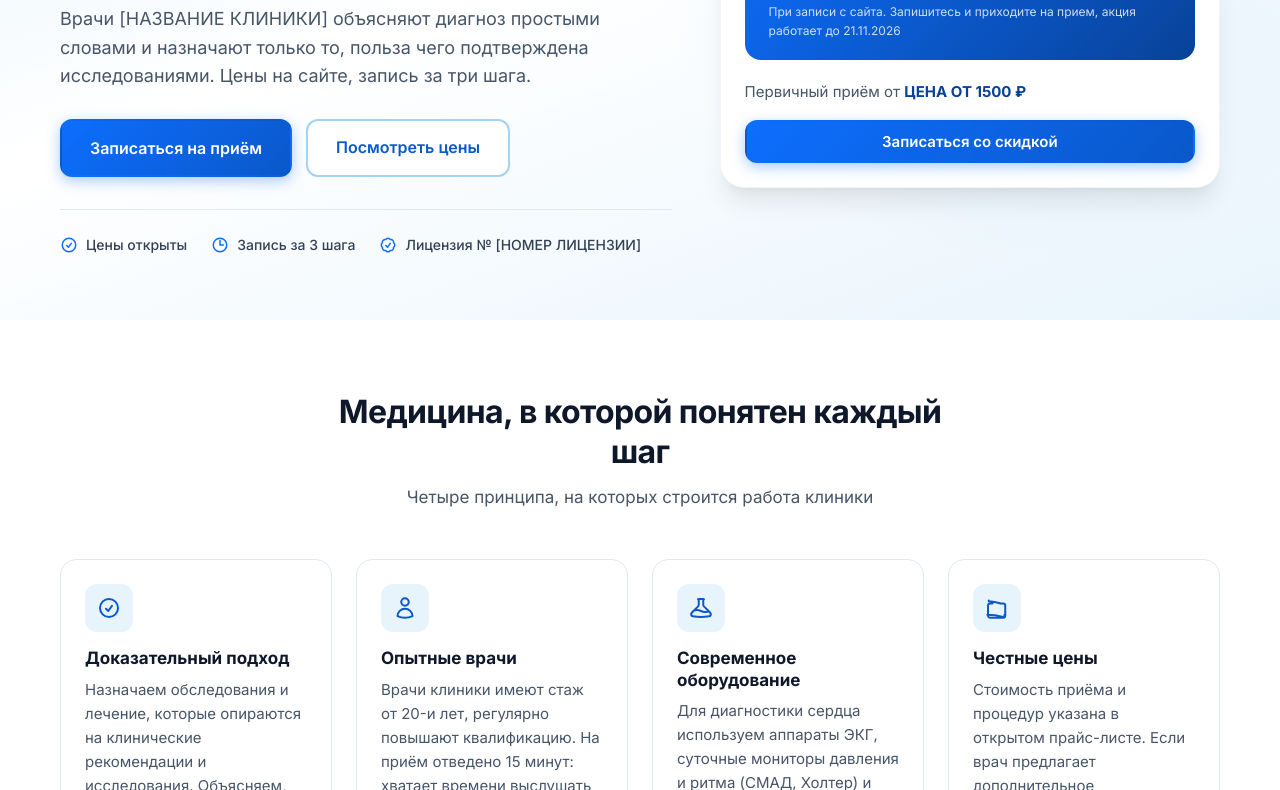
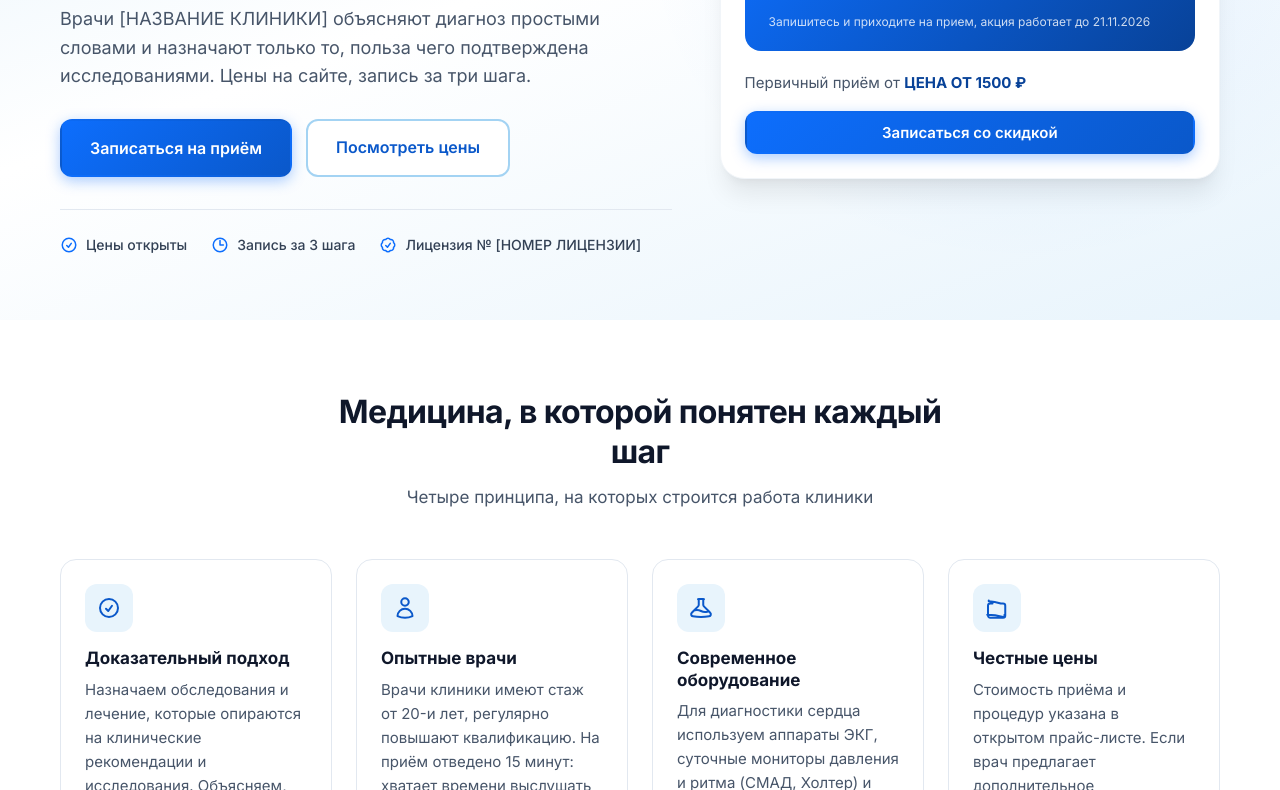
Before and after one commit to daria142/medicine, a plain HTML site: page clinic-site/index.html in a window 1280 px wide. Shown: the part 308-1098 px from the top of the page. Drawn offline with Linux system fonts and the light colour scheme.

Commit message:
Update index.html

```diff
--- a/clinic-site/index.html
+++ b/clinic-site/index.html
@@ -170,7 +170,7 @@
             <div class="hero-offer">
               <div class="hero-offer-title">Специальное предложение</div>
               <div class="hero-offer-value">Скидка 5% на первичный приём</div>
-              <div class="hero-offer-note">При записи с сайта. Запишитесь и приходите на прием, акция работает до 21.11.2026 </div>
+              <div class="hero-offer-note"> Запишитесь и приходите на прием, акция работает до 21.11.2026 </div>
             </div>
             <p style="font-size:0.9375rem;color:var(--gray-600);margin-bottom:1rem;">
               Первичный приём от <strong style="color:var(--blue-800);"> ЦЕНА ОТ 1500 ₽</strong>
```
